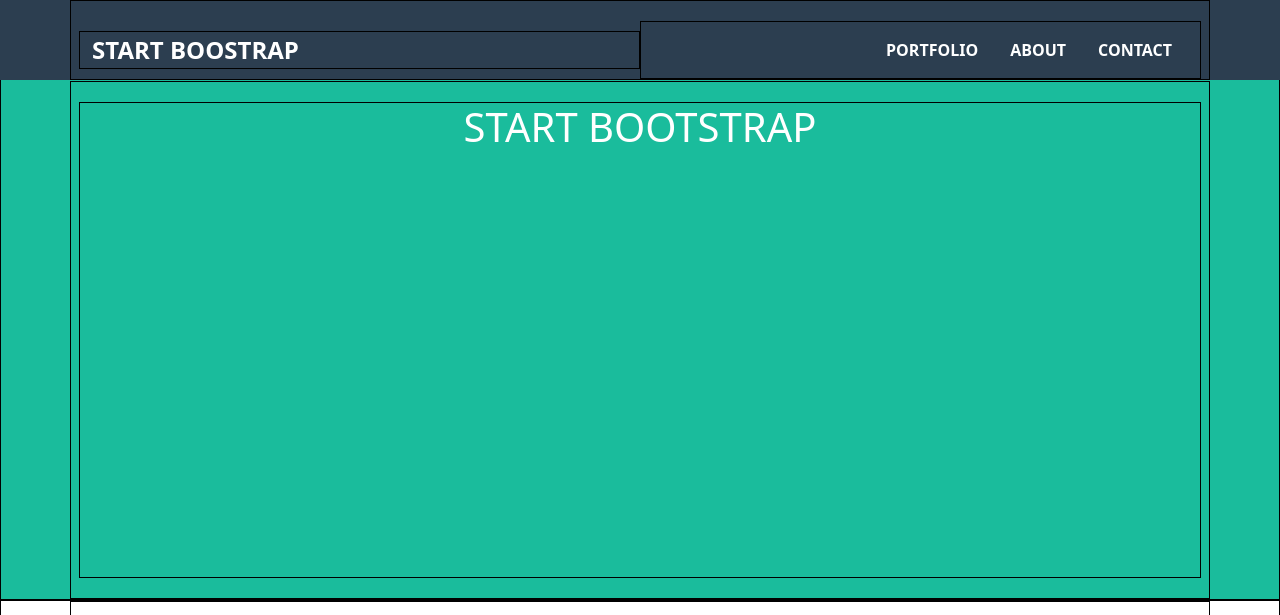
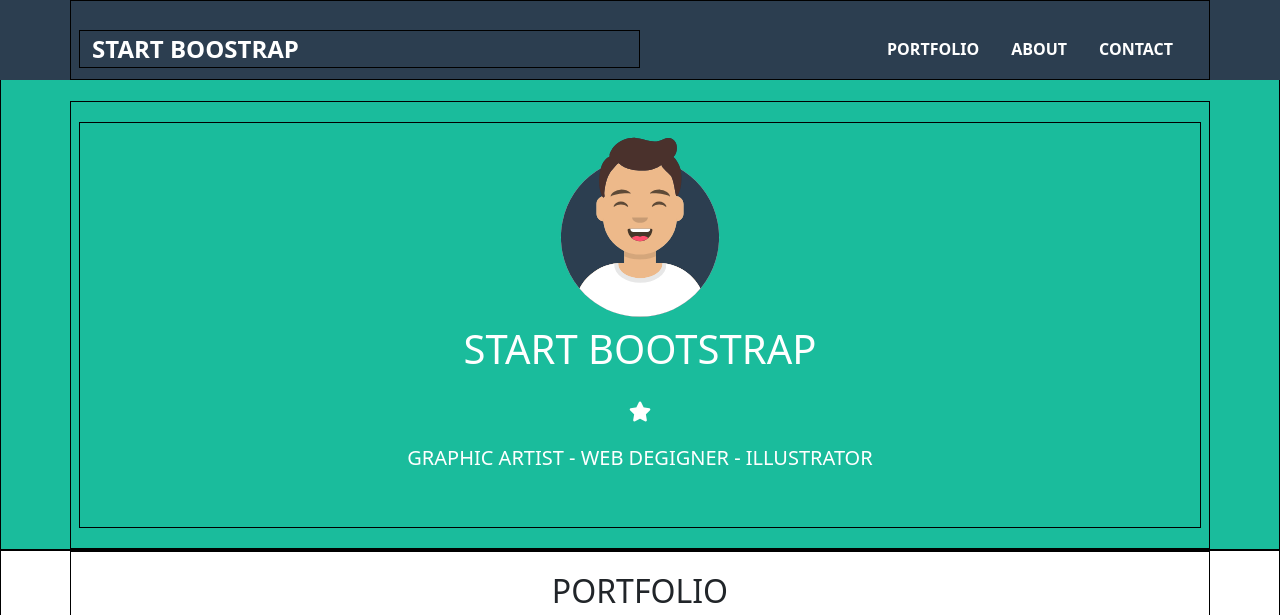
Before and after one commit to giorgia-rondinelli/html-css-bootstrap-freelancer, a plain HTML site: page index.html in a window 1280 px wide. Shown: the top 615 px of the page. Drawn offline with nearby package versions, Linux system fonts and the light colour scheme.

Commit message:
[add] section start

```diff
--- a/css/style.css
+++ b/css/style.css
@@ -29,7 +29,7 @@ background-color:rgb(204,178,163) ;
 
 
 
-
+/* header  */
 
 .container{
 
@@ -55,17 +55,26 @@ header{
   padding: 3px 5px;
 
 }
-li{
+/* header  */
+
+/* start  */
+.start{
+  padding-top: 100px;
+  height: 550px;
+}
+.image{
+  height: 50%;
+  width: 50%;
+  margin: 0 auto;
 
 }
-
-
-.start{
-  padding-top: 80px;
-  height: 600px;
+.avatar{
+  object-fit:contain ;
+  width: 100%;
+  height: 100%;
 }
 
-
+/* start  */
 
 .h_250{
   height: 250px;
--- a/index.html
+++ b/index.html
@@ -13,8 +13,8 @@
   <header class="bg-darkblue">
     <div class="container h-100 text-white  ">
       <div class="row h-100 align-items-center  ">
-        <div class="col-6 fs-4 fw-bold   ">START BOOSTRAP</div>
-        <div class="col-6 ">
+        <div class="col-7 col-md-6 col fs-4 fw-bold   ">START BOOSTRAP</div>
+        <div class=" col-5 col-md-6 ">
           <div class="d-md-none text-end   "><i class="fa-solid fa-bars border p_ham rounded-1 "></i></div>
           <nav class="d-none d-md-block ">
             <ul class="d-flex justify-content-end list-unstyled align-items-center pt-3  ">
@@ -33,11 +33,16 @@
     <section class="start bg-green  ">
       <div class="container h-100 text-white ">
         <div class="row h-100 text-center  ">
-          <div class="col  ">
-            <div class="image"></div>
+          <div class="col h-100  ">
+            <div class="image py-2  ">
+              <img class="avatar d " src="img/avatar.svg" alt="">
+            </div>
             <h1>START BOOTSTRAP</h1>
-            <div></div>
-            <div></div>
+            <div class="py-3 ">
+              <div class="fs-5 "><i class="fa-solid fa-star"></i></div>
+
+            </div>
+            <div class="fs-5"> GRAPHIC ARTIST - WEB DEGIGNER - ILLUSTRATOR</div>
           </div>
 
         </div>
```
